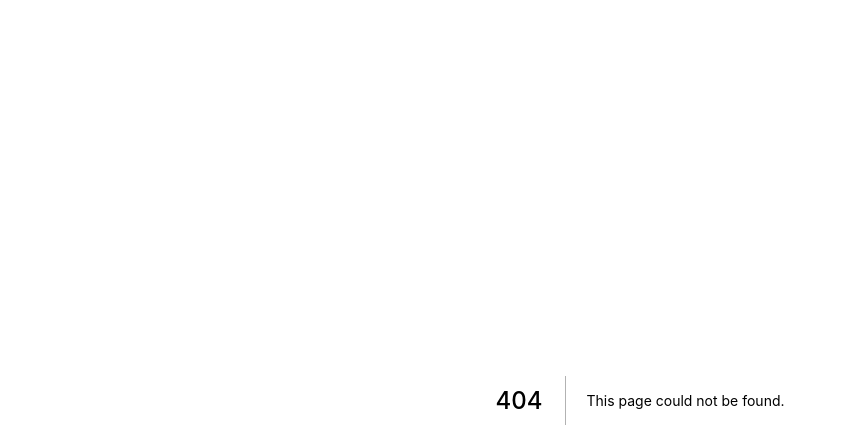
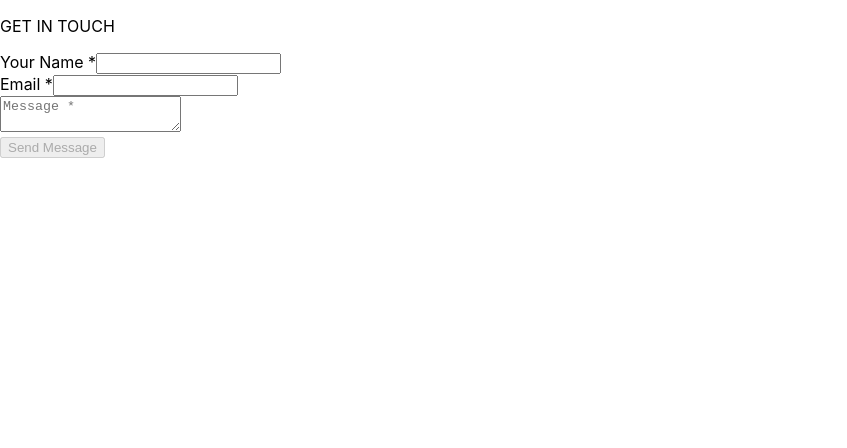
Before and after one commit to Davien21/simple-resume, a Next.js app: page /contact in a window 1280 px wide. Before the commit this address had no page. Shown: the top 448 px of the page, without its empty margins (0-847 px from the left). Built offline with nearby package versions, Linux system fonts and the light colour scheme.

Commit message:
add contact page

```diff
--- /dev/null
+++ b/pages/contact.jsx
@@ -0,0 +1,12 @@
+import React from "react";
+import ContactForm from "./../components/forms/contact";
+
+function ContactPage(props) {
+  return (
+    <div>
+      <ContactForm />
+    </div>
+  );
+}
+
+export default ContactPage;
```
